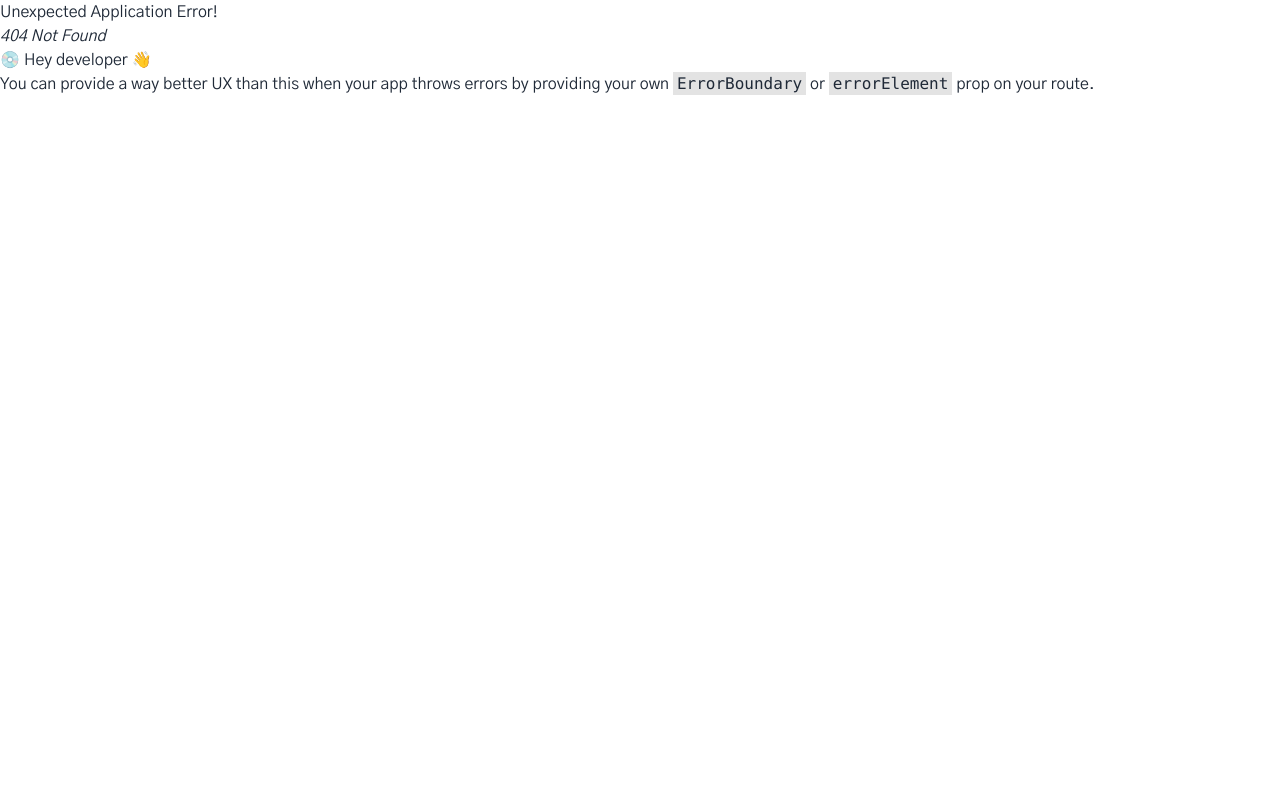
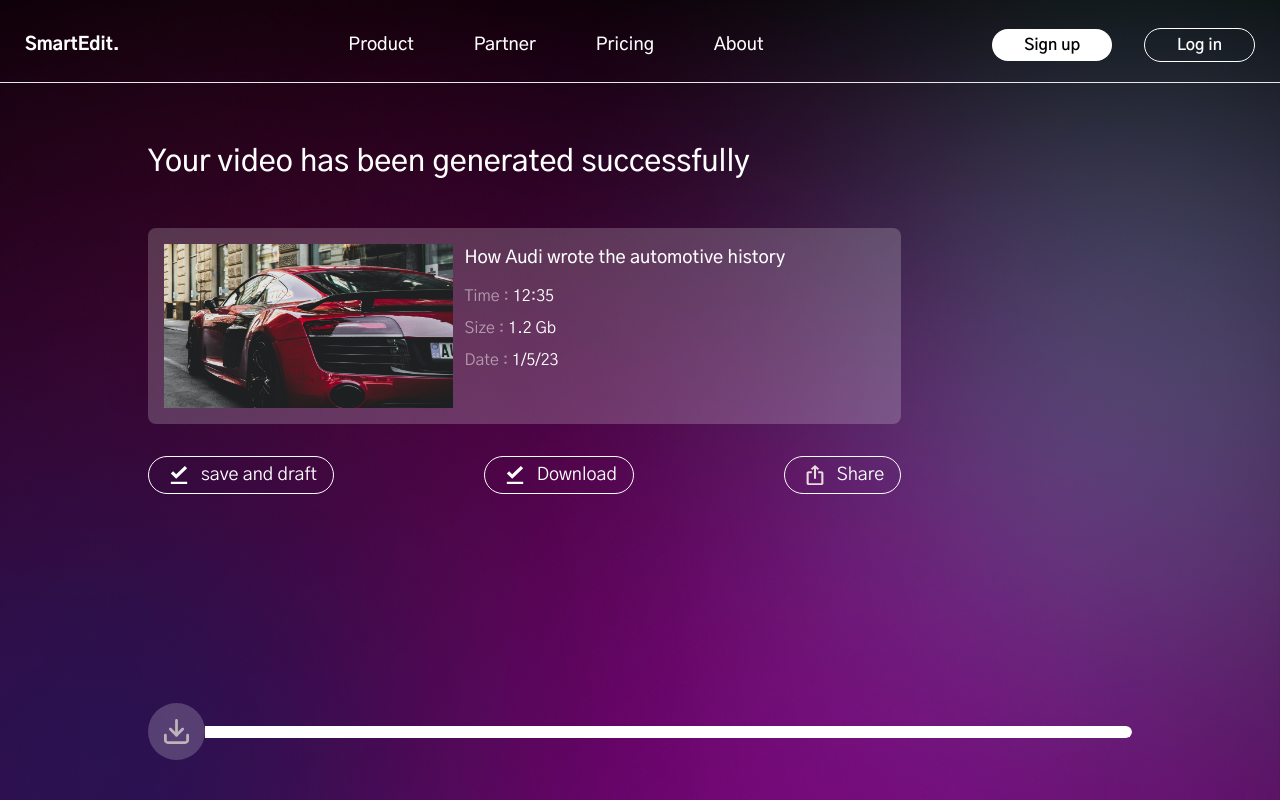
Before and after one commit to sohan004/mackbook-pro16-frontend-with-asifVai, a React (Vite) app: page /page-8 in a window 1280 px wide. Before the commit this address had no page. Built offline with nearby package versions, Linux system fonts and the light colour scheme.

Commit message:
page 8 added

```diff
--- /dev/null
+++ b/src/components/Page8/Page8.jsx
@@ -0,0 +1,84 @@
+import React from 'react';
+import img from '../../assets/page5Img/pexels-yurii-hlei-1545743 1.png'
+
+const Page8 = () => {
+    return (
+        <div className="max-w-5xl mx-auto px-5 pb-10 relative z-40 h-full flex flex-col justify-between gap-5">
+            <div>
+                <h3 className=" text-xl lg:text-3xl font-medium mt-36 mb-12">Your video has been generated successfully</h3>
+
+                <div className="flex flex-col lg:flex-row gap-10">
+                    <div className="w-full lg:w-[80%] ">
+                        <div className='bg-white gap-3 p-4 bg-opacity-20 rounded-lg flex flex-col lg:flex-row'>
+                            <img src={img} className='w-full lg:w-[40%]' alt="" />
+                            <div>
+                                <h1 className='text-lg font-medium'>How Audi wrote the automotive history</h1>
+                                <p className='mt-3'><span className='opacity-50'>Time : </span>12:35</p>
+                                <p className='mt-2'><span className='opacity-50'>Size : </span>1.2 Gb</p>
+                                <p className='mt-2'><span className='opacity-50'>Date : </span>1/5/23</p>
+                            </div>
+                        </div>
+
+                        <div className='mt-8 flex justify-between'>
+                            <p className='flex justify-center items-center gap-2 text-lg border border-white rounded-full px-4 py-1'>
+                                <svg xmlns="http://www.w3.org/2000/svg" width="28" height="28" viewBox="0 0 43 42" fill="none">
+                                    <g clip-path="url(#clip0_58_12)">
+                                        <path d="M8.95801 31.5H34.0413V35H8.95801V31.5ZM17.1997 26.775L8.95801 18.725L12.5413 15.4L17.1997 19.95L30.458 7L34.0413 10.5L17.1997 26.775Z" fill="white" />
+                                    </g>
+                                    <defs>
+                                        <clipPath id="clip0_58_12">
+                                            <rect width="43" height="42" fill="white" />
+                                        </clipPath>
+                                    </defs>
+                                </svg>
+                                save and draft</p>
+                            <p className='flex justify-center items-center gap-2 text-lg border border-white rounded-full px-4 py-1'>
+                                <svg xmlns="http://www.w3.org/2000/svg" width="28" height="28" viewBox="0 0 43 42" fill="none">
+                                    <g clip-path="url(#clip0_58_12)">
+                                        <path d="M8.95801 31.5H34.0413V35H8.95801V31.5ZM17.1997 26.775L8.95801 18.725L12.5413 15.4L17.1997 19.95L30.458 7L34.0413 10.5L17.1997 26.775Z" fill="white" />
+                                    </g>
+                                    <defs>
+                                        <clipPath id="clip0_58_12">
+                                            <rect width="43" height="42" fill="white" />
+                                        </clipPath>
+                                    </defs>
+                                </svg>
+                                Download</p>
+                            <p className='flex justify-center items-center gap-2 text-lg border border-white rounded-full px-4 py-1'>
+                                <svg xmlns="http://www.w3.org/2000/svg" width="28" height="20" viewBox="0 0 21 25" fill="none">
+                                    <path d="M15.75 4.54545L13.8862 6.15909L11.7994 4.35227V17.0455H9.20063V4.35227L7.11375 6.15909L5.25 4.54545L10.5 0L15.75 4.54545ZM21 10.2273V22.7273C21 23.9773 19.8188 25 18.375 25H2.625C1.16813 25 0 23.9773 0 22.7273V10.2273C0 8.96591 1.16813 7.95455 2.625 7.95455H6.5625V10.2273H2.625V22.7273H18.375V10.2273H14.4375V7.95455H18.375C19.8188 7.95455 21 8.96591 21 10.2273Z" fill="#EADCDC" />
+                                </svg>
+                                Share</p>
+                        </div>
+                    </div>
+
+                    <div className="w-full lg:w-[20%] rounded-xl h-full bg-opacity-20 p-7 text-center">
+
+                    </div>
+
+                </div>
+
+
+            </div>
+
+
+            <div className='flex gap-4 items-center '>
+                <div className='flex-grow flex items-center'>
+                    <div className='bg-white p-4 rounded-full bg-opacity-20'>
+                        <svg xmlns="http://www.w3.org/2000/svg" width="25" height="25" viewBox="0 0 38 38" fill="none">
+                            <path fill-rule="evenodd" clip-rule="evenodd" d="M2.11111 22.5185C3.27705 22.5185 4.22222 23.4637 4.22222 24.6296V32.1358C4.22222 32.5713 4.39522 32.9889 4.70315 33.2969C5.01108 33.6048 5.42872 33.7778 5.8642 33.7778H32.1358C32.5713 33.7778 32.9889 33.6048 33.2969 33.2969C33.6048 32.9889 33.7778 32.5713 33.7778 32.1358V24.6296C33.7778 23.4637 34.723 22.5185 35.8889 22.5185C37.0548 22.5185 38 23.4637 38 24.6296V32.1358C38 33.6911 37.3822 35.1827 36.2824 36.2824C35.1827 37.3822 33.6911 38 32.1358 38H5.8642C4.30892 38 2.81733 37.3822 1.71758 36.2824C0.617833 35.1827 0 33.6911 0 32.1358V24.6296C0 23.4637 0.945177 22.5185 2.11111 22.5185Z" fill="#BDB4BA" />
+                            <path fill-rule="evenodd" clip-rule="evenodd" d="M8.1245 13.7541C8.94894 12.9297 10.2856 12.9297 11.1101 13.7541L19 21.6441L26.8899 13.7541C27.7144 12.9297 29.0511 12.9297 29.8755 13.7541C30.6999 14.5786 30.6999 15.9153 29.8755 16.7397L20.4928 26.1224C19.6683 26.9468 18.3317 26.9468 17.5072 26.1224L8.1245 16.7397C7.30006 15.9153 7.30006 14.5786 8.1245 13.7541Z" fill="#BDB4BA" />
+                            <path fill-rule="evenodd" clip-rule="evenodd" d="M19 0C20.1659 0 21.1111 0.945177 21.1111 2.11111V24.6296C21.1111 25.7956 20.1659 26.7407 19 26.7407C17.8341 26.7407 16.8889 25.7956 16.8889 24.6296V2.11111C16.8889 0.945177 17.8341 0 19 0Z" fill="#BDB4BA" />
+                        </svg>
+                    </div>
+                    <div className="flex-grow w-full h-3 rounded-l-lg rounded-e-full overflow-hidden bg-opacity-30 bg-white">
+                        <p className='w-[100%] h-full bg-white rounded-l-lg rounded-e-full'></p>
+                    </div>
+                </div>
+
+            </div>
+        </div>
+    );
+};
+
+export default Page8;
--- a/src/components/Routing/Routing.jsx
+++ b/src/components/Routing/Routing.jsx
@@ -6,6 +6,7 @@ import Page4 from "../Page4/Page4"
 import Page5 from "../Page5/Page5"
 import Page6 from "../Page6/Page6"
 import Page7 from "../Page7/Page7"
+import Page8 from "../Page8/Page8"
 
 const routing = () => {
     const router = [
@@ -42,6 +43,10 @@ const routing = () => {
                     path: "/page-7",
                     element: <Page7></Page7>
                 },
+                {
+                    path: "/page-8",
+                    element: <Page8></Page8>
+                },
 
             ]
         }
```
